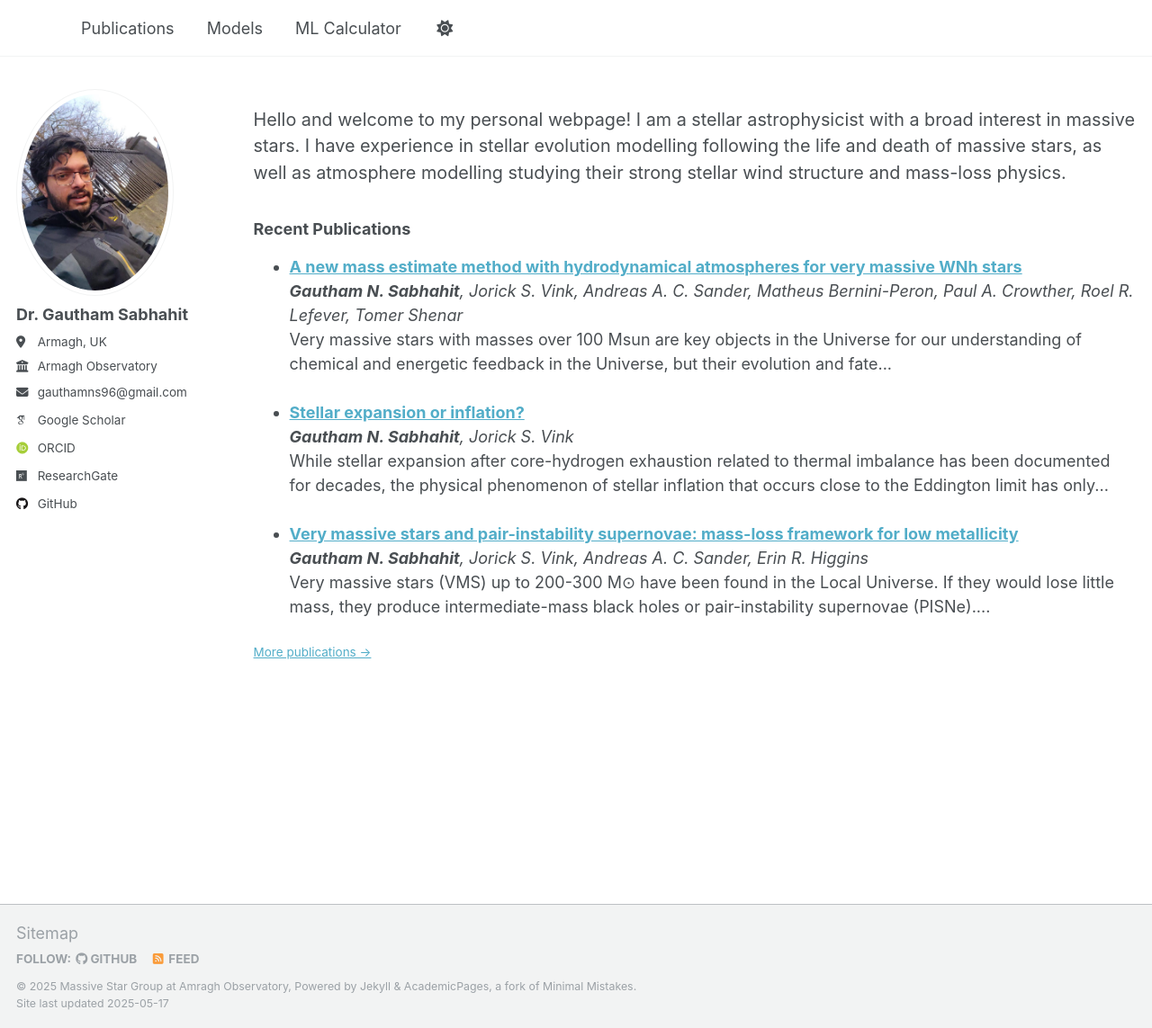
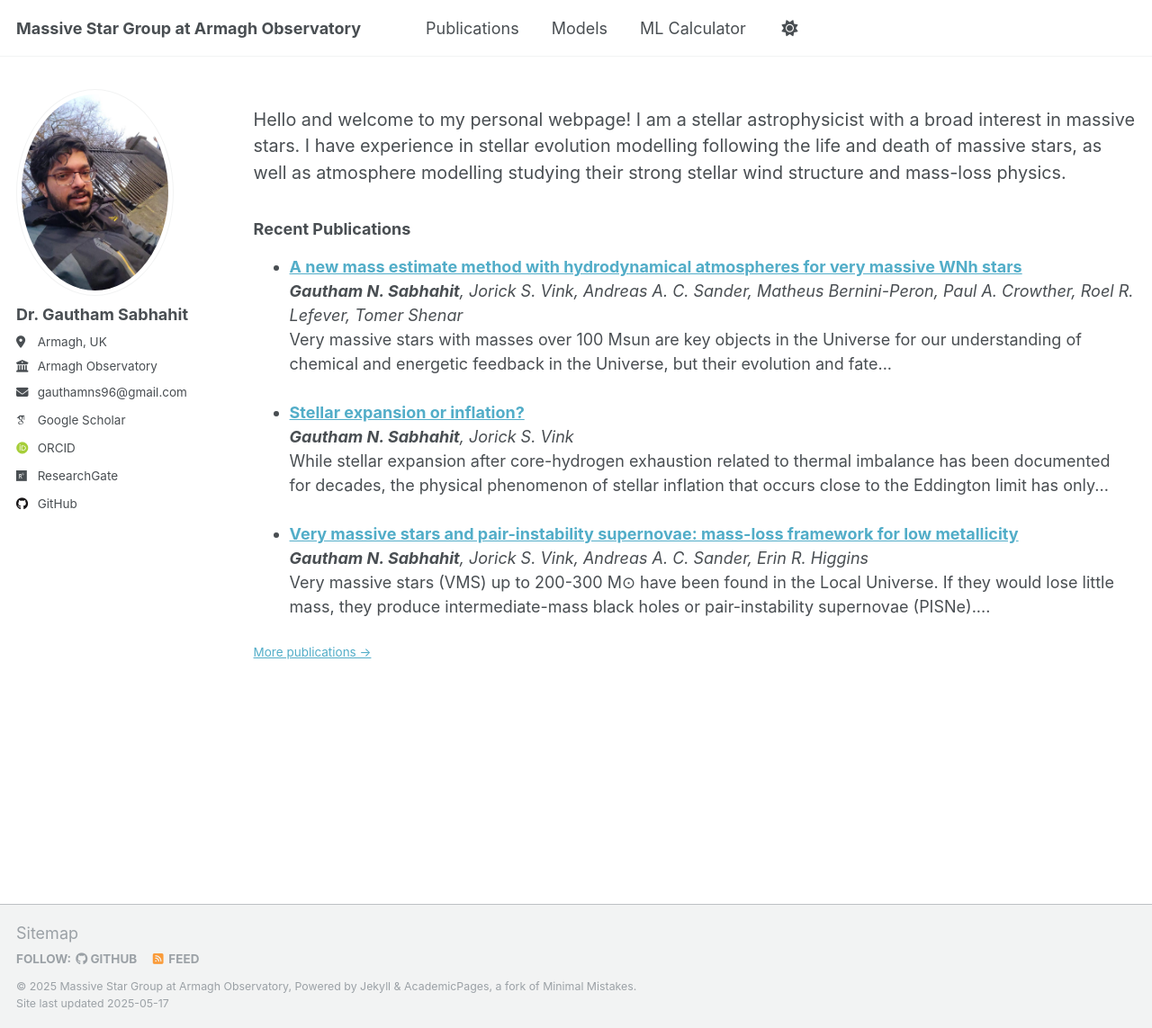
Before and after one commit to Mdot-com/mdot.com, a Jekyll site: the page built from index.md, in a window 1280 px wide and 1143 px high. Shown: the whole window at 90% size. Built offline with Jekyll 4.4.1, drawn with Linux system fonts in a browser that asks for light colours; some web fonts are replaced; some of the changed lines change nothing that is shown.

Commit message:
Update _config.yml

```diff
--- a/_config.yml
+++ b/_config.yml
@@ -9,9 +9,9 @@
 # Basic Site Settings
 locale                   : "en-US"
 site_theme               : "default"
-title                    : ""
+title                    : "Massive Star Group at Armagh Observatory"
 title_separator          : "-"
-name                     : &name "Massive Star Group at Amragh Observatory"
+name                     : &name "Massive Star Group at Armagh Observatory"
 description              : &description "personal description"
 url                      : https://mdot-com.github.io
 baseurl                  : "" # the subpath of your site, e.g. "/blog"
@@ -241,14 +241,14 @@ defaults:
       type: pages
     values:
       layout: single
-      author_profile: true
+      author_profile: false
   # _teaching
   - scope:
       path: ""
       type: teaching
     values:
       layout: single
-      author_profile: true
+      author_profile: false
       share: true
       comments: true
   # _publications
@@ -257,7 +257,7 @@ defaults:
       type: publications
     values:
       layout: single
-      author_profile: true
+      author_profile: false
       share: true
       comments: true
   # _portfolio
@@ -266,7 +266,7 @@ defaults:
       type: portfolio
     values:
       layout: single
-      author_profile: true
+      author_profile: false
       share: true
       comment: true
   # _talks
@@ -275,7 +275,7 @@ defaults:
       type: talks
     values:
       layout: talk
-      author_profile: true
+      author_profile: false
       share: true
 
 
```
